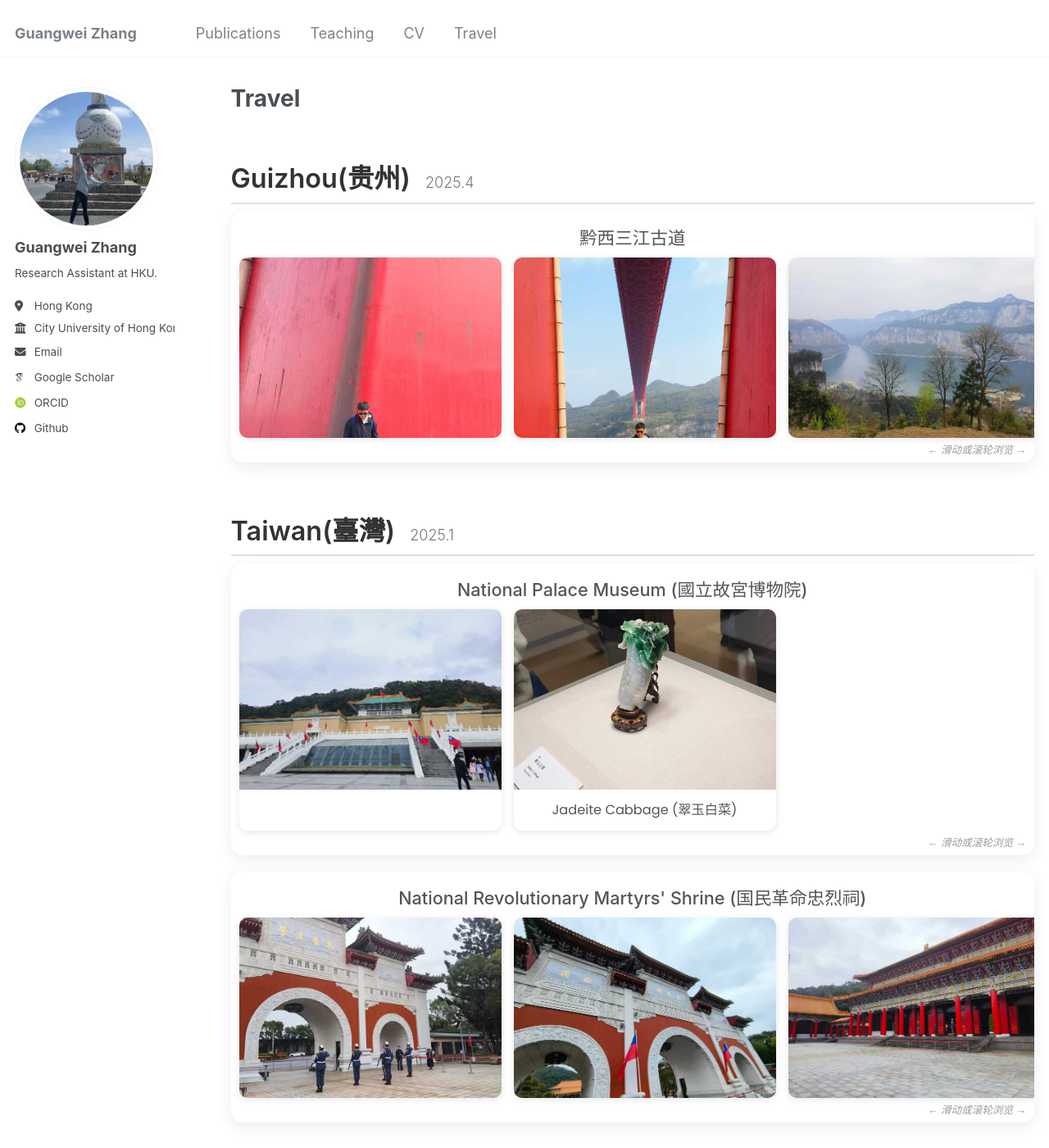
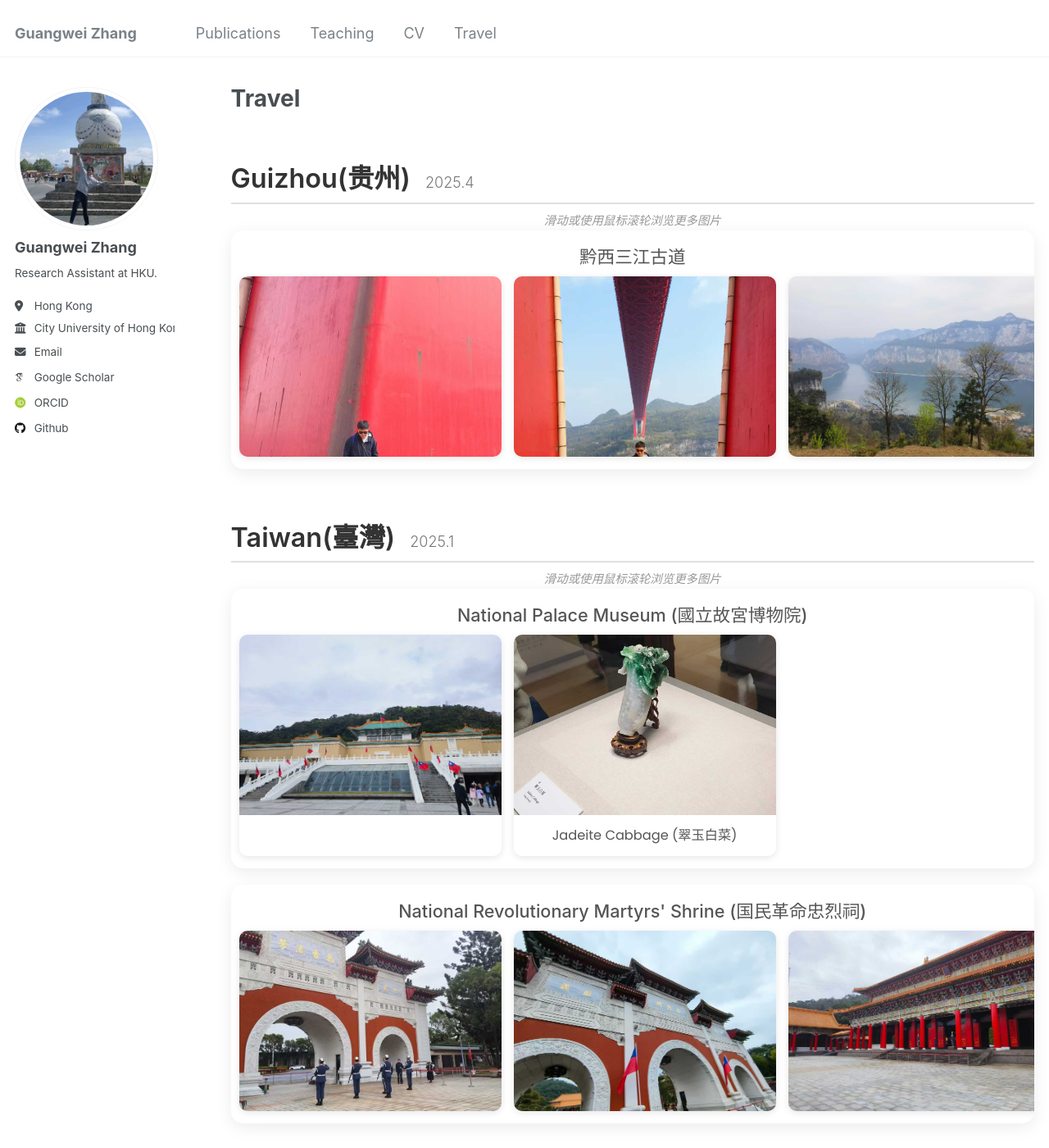
Before and after one commit to changhu73/changhu73.github.io, a Jekyll site: the page built from _pages/travel.md, in a window 1280 px wide and 1400 px high. Shown: the whole window at 82% size. Built offline with Jekyll 4.4.1, drawn with Linux system fonts in a browser that asks for light colours; some web fonts are replaced; some of the changed lines change nothing that is shown.

Commit message:
Update travel.md

```diff
--- a/_pages/travel.md
+++ b/_pages/travel.md
@@ -46,34 +46,26 @@
 
   .slider-container {
     position: relative;
-    overflow: hidden;
+    overflow-x: auto;  /* 启用水平滚动 */
     padding: 10px;
     background: #ffffff;
     border-radius: 15px;
     box-shadow: 0 5px 20px rgba(0,0,0,0.08);
-    cursor: grab;
     margin-bottom: 20px;
+    scrollbar-width: none;  /* 隐藏Firefox滚动条 */
+    -ms-overflow-style: none;  /* 隐藏IE滚动条 */
   }
 
-  .slider-container.active {
-    cursor: grabbing;
-  }
-
-  .slider-container:after {
-    content: "← 滑动或滚轮浏览 →";
-    position: absolute;
-    bottom: 5px;
-    right: 10px;
-    font-size: 0.7rem;
-    color: #999;
-    font-style: italic;
+  /* 隐藏Chrome滚动条 */
+  .slider-container::-webkit-scrollbar {
+    display: none;
   }
 
   .slider-track {
     display: flex;
     gap: 15px;
     user-select: none;
-    padding-bottom: 20px;
+    padding-bottom: 5px;
   }
 
   .photo-card {
@@ -91,29 +83,32 @@
     transform: translateY(-3px);
   }
 
-  .photo-card:after {
-    content: "🔍";
+  .photo-card img {
+    width: 100%;
+    height: 220px;
+    object-fit: cover;
+    display: block;
+  }
+
+  .zoom-icon {
     position: absolute;
     top: 10px;
     right: 10px;
     background: rgba(0,0,0,0.5);
     color: white;
-    padding: 5px;
+    width: 30px;
+    height: 30px;
     border-radius: 50%;
-    font-size: 12px;
+    display: flex;
+    justify-content: center;
+    align-items: center;
+    font-size: 16px;
     opacity: 0;
-    transition: opacity 0.3s ease;
+    transition: opacity 0.3s;
   }
 
-  .photo-card:hover:after {
+  .photo-card:hover .zoom-icon {
     opacity: 1;
-  }
-
-  .photo-card img {
-    width: 100%;
-    height: 220px;
-    object-fit: cover;
-    display: block;
   }
 
   .photo-card .caption {
@@ -125,6 +120,14 @@
     margin: 0;
     font-size: 0.9rem;
     color: #555;
+  }
+
+  .scroll-hint {
+    text-align: center;
+    font-size: 0.8rem;
+    color: #999;
+    margin-top: 5px;
+    font-style: italic;
   }
 
   .modal {
@@ -172,34 +175,44 @@
 
   <div class="trip-section">
     <h2>Guizhou(贵州) <span class="trip-date">2025.4</span></h2>
+    <div class="scroll-hint">滑动或使用鼠标滚轮浏览更多图片</div>
     <div class="slider-container">
       <h3 class="slider-title">黔西三江古道</h3>
       <div class="slider-track">
         <div class="photo-card">
+          <div class="zoom-icon">🔍</div>
           <img src="/images/travel/guizhou/guizhou1.jpg" alt="">
         </div>
         <div class="photo-card">
+          <div class="zoom-icon">🔍</div>
           <img src="/images/travel/guizhou/guizhou2.jpg" alt="">
         </div>
         <div class="photo-card">
+          <div class="zoom-icon">🔍</div>
           <img src="/images/travel/guizhou/guizhou3.jpg" alt="">
         </div>
         <div class="photo-card">
+          <div class="zoom-icon">🔍</div>
           <img src="/images/travel/guizhou/guizhou4.jpg" alt="">
         </div>
         <div class="photo-card">
+          <div class="zoom-icon">🔍</div>
           <img src="/images/travel/guizhou/guizhou5.jpg" alt="">
         </div>
         <div class="photo-card">
+          <div class="zoom-icon">🔍</div>
           <img src="/images/travel/guizhou/guizhou6.jpg" alt="">
         </div>
         <div class="photo-card">
+          <div class="zoom-icon">🔍</div>
           <img src="/images/travel/guizhou/guizhou7.jpg" alt="">
         </div>
         <div class="photo-card">
+          <div class="zoom-icon">🔍</div>
           <img src="/images/travel/guizhou/guizhou8.jpg" alt="">
         </div>
         <div class="photo-card">
+          <div class="zoom-icon">🔍</div>
           <img src="/images/travel/guizhou/guizhou9.jpg" alt="">
         </div>
       </div>
@@ -208,13 +221,16 @@
 
   <div class="trip-section">
     <h2>Taiwan(臺灣) <span class="trip-date">2025.1</span></h2>
+    <div class="scroll-hint">滑动或使用鼠标滚轮浏览更多图片</div>
     <div class="slider-container">
       <h3 class="slider-title">National Palace Museum (國立故宮博物院)</h3>
       <div class="slider-track">
         <div class="photo-card">
+          <div class="zoom-icon">🔍</div>
           <img src="/images/travel/taiwan/taiwan1.jpg" alt="National Palace Museum">
         </div>
         <div class="photo-card">
+          <div class="zoom-icon">🔍</div>
           <img src="/images/travel/taiwan/taiwan2.jpg" alt="Jadeite Cabbage">
           <div class="caption"><p>Jadeite Cabbage (翠玉白菜)</p></div>
         </div>
@@ -224,12 +240,15 @@
       <h3 class="slider-title">National Revolutionary Martyrs' Shrine (国民革命忠烈祠)</h3>
       <div class="slider-track">
         <div class="photo-card">
+          <div class="zoom-icon">🔍</div>
           <img src="/images/travel/taiwan/taiwan11.jpg" alt="National Revolutionary Martyrs' Shrine">
         </div>
         <div class="photo-card">
+          <div class="zoom-icon">🔍</div>
           <img src="/images/travel/taiwan/taiwan12.jpg" alt="National Revolutionary Martyrs' Shrine">
         </div>
         <div class="photo-card">
+          <div class="zoom-icon">🔍</div>
           <img src="/images/travel/taiwan/taiwan13.jpg" alt="National Revolutionary Martyrs' Shrine">
         </div>
       </div>
@@ -238,81 +257,82 @@
 
 </div>
 
+<!-- 图片放大的模态框 -->
 <div id="imageModal" class="modal">
   <span class="close">&times;</span>
   <img class="modal-content" id="modalImage">
 </div>
 
 <script>
-  document.addEventListener('DOMContentLoaded', (event) => {
+  document.addEventListener('DOMContentLoaded', function() {
+    // 处理滚轮和鼠标滑动事件
     const sliders = document.querySelectorAll('.slider-container');
 
-    sliders.forEach(slider => {
-      let isDown = false;
-      let startX;
-      let scrollLeft;
+    sliders.forEach(function(slider) {
+      // 鼠标滚轮事件
+      slider.addEventListener('wheel', function(e) {
+        e.preventDefault();
+        this.scrollLeft += e.deltaY;
+      }, { passive: false });
 
-      slider.addEventListener('mousedown', (e) => {
-        isDown = true;
-        slider.classList.add('active');
-        startX = e.pageX - slider.offsetLeft;
-        scrollLeft = slider.scrollLeft;
+      // 鼠标拖动事件
+      let isDragging = false;
+      let startPosition;
+      let scrollLeftStart;
+
+      slider.addEventListener('mousedown', function(e) {
+        isDragging = true;
+        startPosition = e.pageX;
+        scrollLeftStart = this.scrollLeft;
+        this.style.cursor = 'grabbing';
       });
 
-      slider.addEventListener('mouseleave', () => {
-        isDown = false;
-        slider.classList.remove('active');
+      slider.addEventListener('mousemove', function(e) {
+        if (!isDragging) return;
+        e.preventDefault();
+        const distance = e.pageX - startPosition;
+        this.scrollLeft = scrollLeftStart - distance;
       });
 
-      slider.addEventListener('mouseup', () => {
-        isDown = false;
-        slider.classList.remove('active');
+      slider.addEventListener('mouseup', function() {
+        isDragging = false;
+        this.style.cursor = 'grab';
       });
 
-      slider.addEventListener('mousemove', (e) => {
-        if (!isDown) return;
-        e.preventDefault();
-        const x = e.pageX - slider.offsetLeft;
-        const walk = (x - startX) * 2;
-        slider.scrollLeft = scrollLeft - walk;
-      });
-
-      // 增强的鼠标滚轮事件
-      slider.addEventListener('wheel', (e) => {
-        e.preventDefault();
-        slider.scrollLeft += e.deltaY;
+      slider.addEventListener('mouseleave', function() {
+        isDragging = false;
+        this.style.cursor = 'grab';
       });
     });
 
-    // 增强的图片点击放大功能
+    // 图片点击放大功能
     const modal = document.getElementById('imageModal');
     const modalImg = document.getElementById('modalImage');
     const closeBtn = document.getElementsByClassName('close')[0];
-    const photoCards = document.querySelectorAll('.photo-card');
+    const images = document.querySelectorAll('.photo-card img');
 
-    photoCards.forEach(card => {
-      const img = card.querySelector('img');
-      if (img) {
-        img.onclick = function() {
-          modal.style.display = "block";
-          modalImg.src = this.src;
-        }
+    images.forEach(function(img) {
+      img.addEventListener('click', function() {
+        modal.style.display = 'block';
+        modalImg.src = this.src;
+      });
+    });
+
+    // 关闭模态框
+    closeBtn.addEventListener('click', function() {
+      modal.style.display = 'none';
+    });
+
+    window.addEventListener('click', function(e) {
+      if (e.target === modal) {
+        modal.style.display = 'none';
       }
     });
 
-    closeBtn.onclick = function() {
-      modal.style.display = "none";
-    }
-
-    window.onclick = function(event) {
-      if (event.target == modal) {
-        modal.style.display = "none";
-      }
-    }
-
-    document.addEventListener('keydown', function(event) {
-      if (event.key === "Escape" && modal.style.display === "block") {
-        modal.style.display = "none";
+    // 按ESC键关闭模态框
+    document.addEventListener('keydown', function(e) {
+      if (e.key === 'Escape') {
+        modal.style.display = 'none';
       }
     });
   });
```
